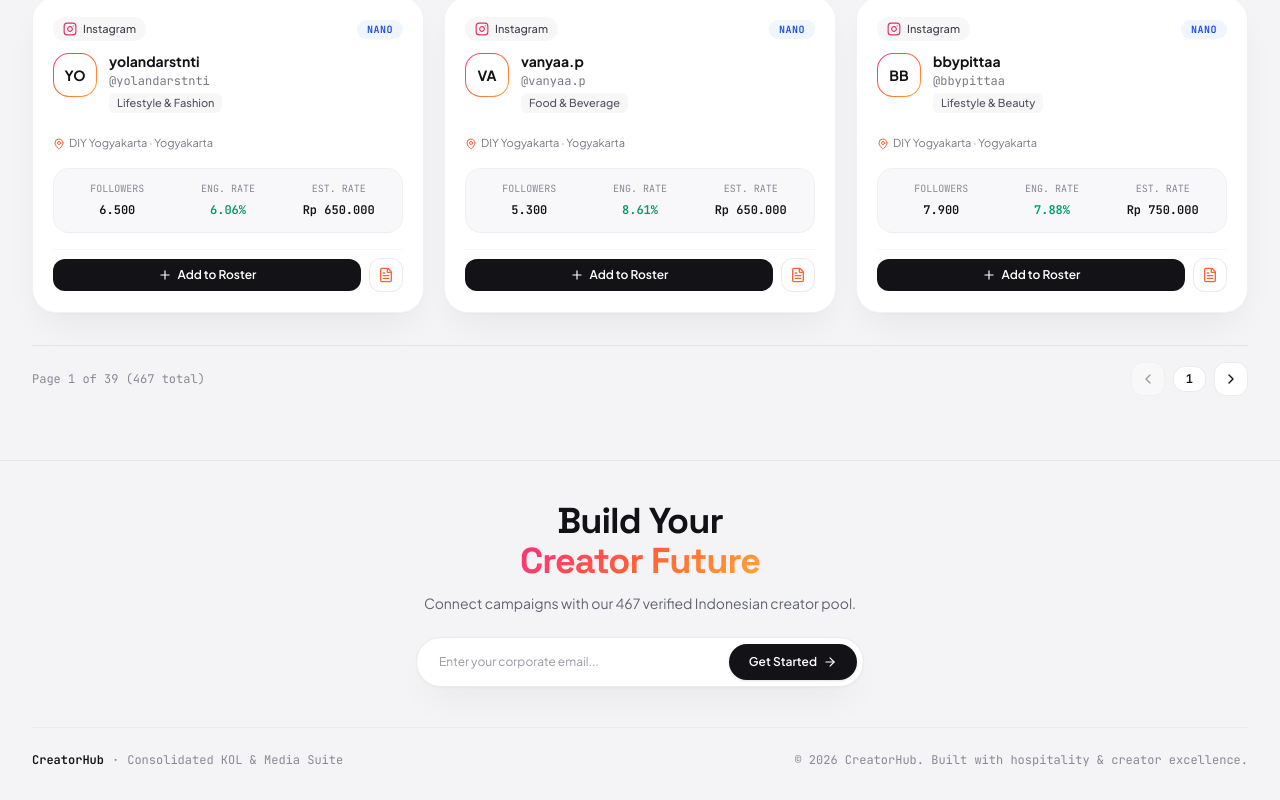
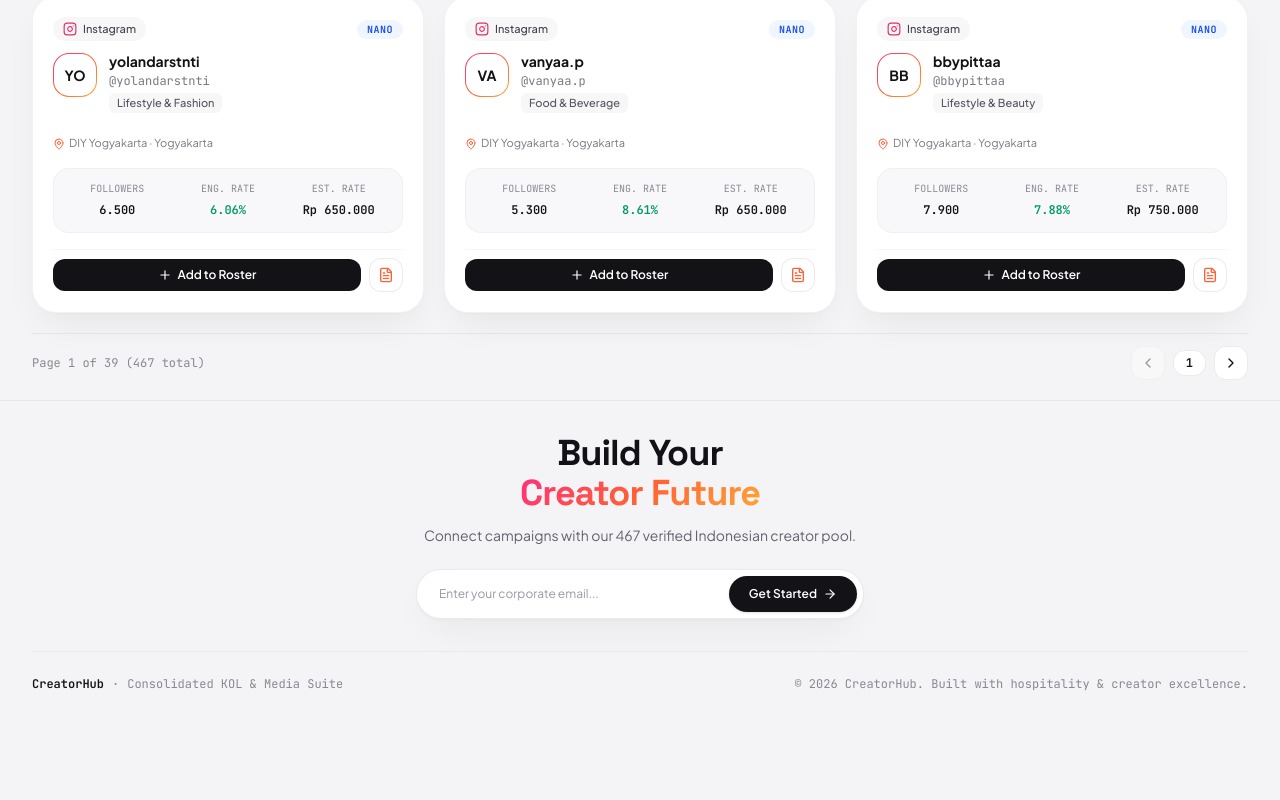
Before and after one commit to ibobatsuga/creatorhub, a React (Vite) app: page / in a window 1280 px wide. Shown: the part 2537-3337 px from the top of the page. After the commit the page ends 3261 px from the top, so only its background shows below. Built offline with nearby package versions, Linux system fonts and the light colour scheme.

Commit message:
fix: reduce bottom padding on directory pagination and footer

```diff
--- a/src/components/CampaignKanban.jsx
+++ b/src/components/CampaignKanban.jsx
@@ -15,7 +15,7 @@ export default function CampaignKanban({ roster, onMoveStage, onRemoveFromRoster
   const liveCount = roster.filter(r => r.stage === 'Live').length;
 
   return (
-    <section id="campaigns" className="py-6 md:py-8 px-4 md:px-8 max-w-7xl mx-auto w-full">
+    <section id="campaigns" className="pt-6 pb-2 md:pt-8 md:pb-2 px-4 md:px-8 max-w-7xl mx-auto w-full">
 
       {/* Campaign Header */}
       <div className="flex flex-col md:flex-row md:items-end justify-between gap-4 mb-5">
--- a/src/components/Footer.jsx
+++ b/src/components/Footer.jsx
@@ -3,10 +3,10 @@ import { ArrowRight, Heart } from 'lucide-react';
 
 export default function Footer({ onExplore }) {
   return (
-    <footer className="pt-10 pb-8 px-4 md:px-8 max-w-7xl mx-auto w-full border-t border-black/[0.06] mt-8">
+    <footer className="pt-8 pb-8 px-4 md:px-8 max-w-7xl mx-auto w-full border-t border-black/[0.06] mt-2">
 
       {/* Big CTA Section matching Image 1 bottom */}
-      <div className="text-center max-w-2xl mx-auto space-y-3 mb-10">
+      <div className="text-center max-w-2xl mx-auto space-y-3 mb-8">
         <h2 className="font-display text-3xl sm:text-4xl font-extrabold tracking-tight text-[#111116]">
           Build Your <br />
           <span className="text-gradient-sun">Creator Future</span>
--- a/src/components/KOLDirectory.jsx
+++ b/src/components/KOLDirectory.jsx
@@ -60,7 +60,7 @@ export default function KOLDirectory({ creators, onAddToRoster, onDraftContract,
   };
 
   return (
-    <section id="directory" className="py-6 md:py-8 px-4 md:px-8 max-w-7xl mx-auto w-full">
+    <section id="directory" className="pt-6 pb-2 md:pt-8 md:pb-2 px-4 md:px-8 max-w-7xl mx-auto w-full">
 
       {/* Header with Title and Search */}
       <div className="flex flex-col md:flex-row md:items-end justify-between gap-4 mb-5">
@@ -296,7 +296,7 @@ export default function KOLDirectory({ creators, onAddToRoster, onDraftContract,
 
       {/* Pagination Controls */}
       {totalPages > 1 && (
-        <div className="flex items-center justify-between mt-8 pt-4 border-t border-black/[0.06]">
+        <div className="flex items-center justify-between mt-5 pt-3 pb-1 border-t border-black/[0.06]">
           <span className="text-xs font-mono-tabular text-[#888894]">
             Page {page} of {totalPages} ({filtered.length} total)
           </span>
```
